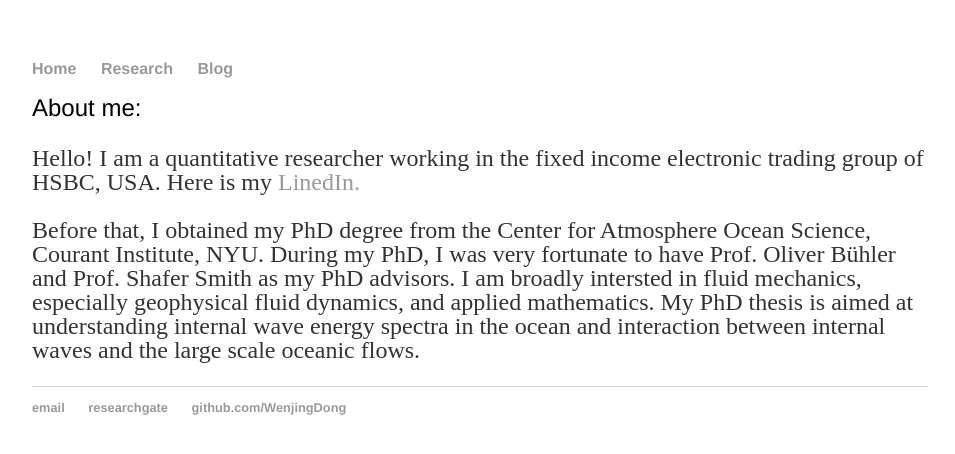
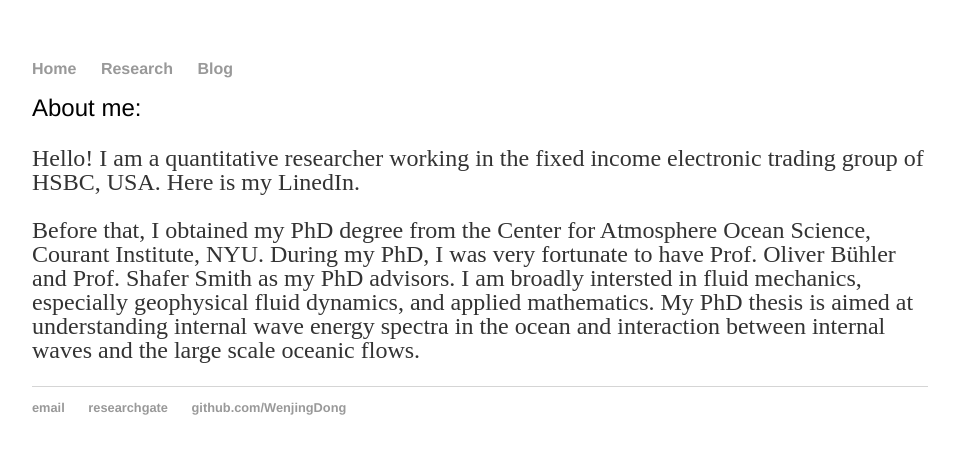
Before and after one commit to WenjingDong/Personal-Webpage, a Jekyll site: the page built from index.html, in a window 1280 px wide. Shown: the top 454 px of the page, without its empty margins (160-1115 px from the left). Built offline with Jekyll 4.4.1, drawn with Linux system fonts in a browser that asks for light colours; part of the change alters nothing that is shown.

```diff
--- a/index.html
+++ b/index.html
@@ -4,7 +4,7 @@ title: Wenjing Dong
 ---
 <div class="blurb">
 	<h1>About me:</h1>
-        <p>Hello! I am a quantitative researcher working in the fixed income electronic trading group of HSBC, USA. Here is my <a href="https://www.linkedin.com/in/wenjing-dong-5953a1194/">LinedIn.</a> </p>
+        <p>Hello! I am a quantitative researcher working in the fixed income electronic trading group of HSBC, USA. Here is my </a href="https://www.linkedin.com/in/wenjing-dong-5953a1194/">LinedIn.</a> </p>
 	<p>Before that, I obtained my PhD degree from the Center for Atmosphere Ocean Science, Courant Institute, NYU. During my PhD, I was very fortunate to have Prof. Oliver Bühler and Prof. Shafer Smith as my PhD advisors. I am broadly intersted in fluid mechanics, especially geophysical fluid dynamics, and applied mathematics. My PhD thesis is aimed at understanding internal wave energy spectra in the ocean and interaction between internal waves and the large scale oceanic flows.</p>
 
 
```
